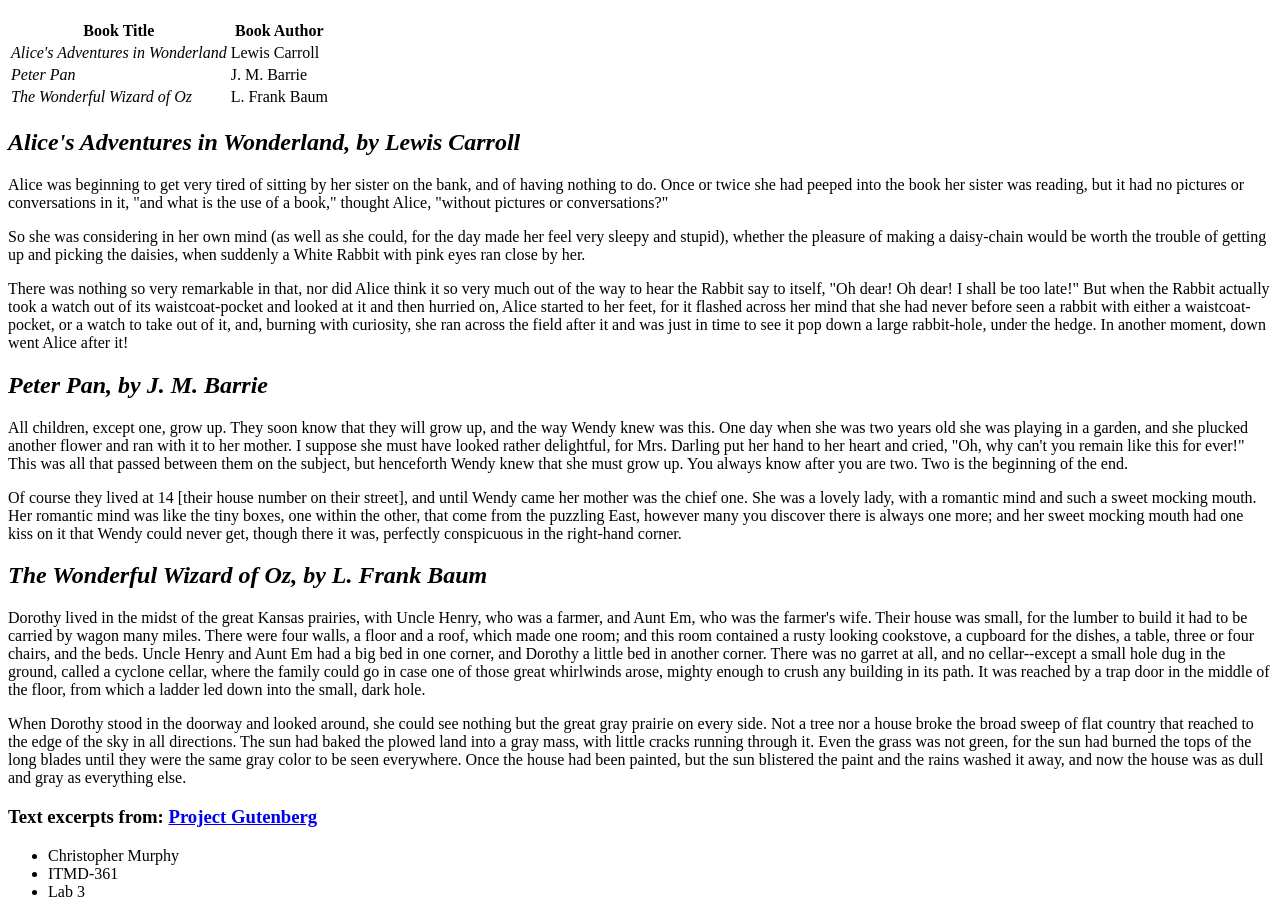
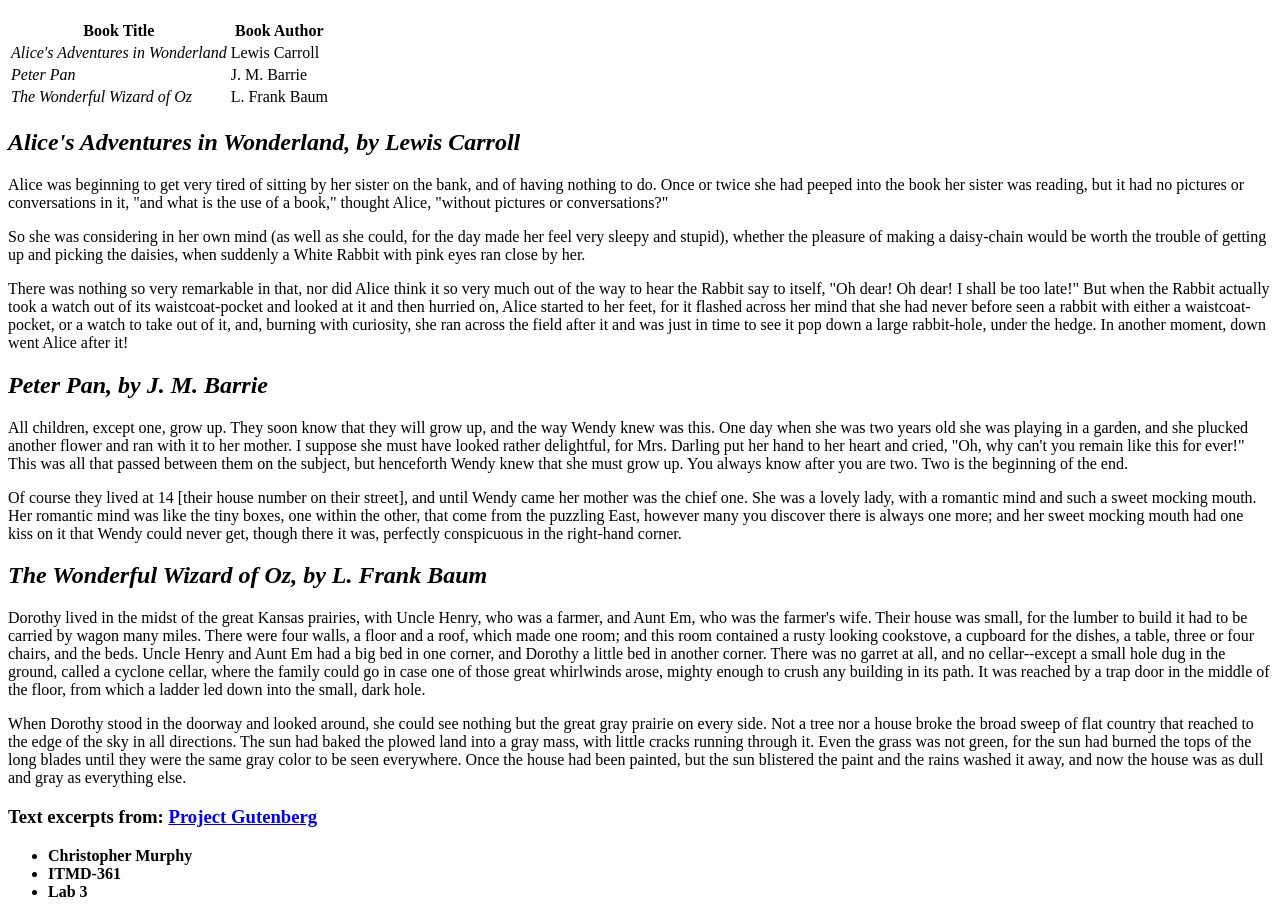
Before and after one commit to ChrisMurphy973/itmd-361-lab3, a plain HTML site: page index.html in a window 1280 px wide. Shown: the part 61-978 px from the top of the page. Drawn offline with Linux system fonts and the light colour scheme.

Commit message:
Update index.html
bolded list

```diff
--- a/index.html
+++ b/index.html
@@ -49,9 +49,9 @@
 
   <h3>Text excerpts from: <a href="http://www.gutenberg.org" title="Project Gutenberg">Project Gutenberg</a></strong></h3>
   <ul>
-      <li>Christopher Murphy</li>
-      <li>ITMD-361</li>
-      <li>Lab 3</li>
+      <li><strong>Christopher Murphy</strong></li>
+      <li><strong>ITMD-361</strong></li>
+      <li><strong>Lab 3</strong></li>
   </ul>
 </body>
 </html>
```
